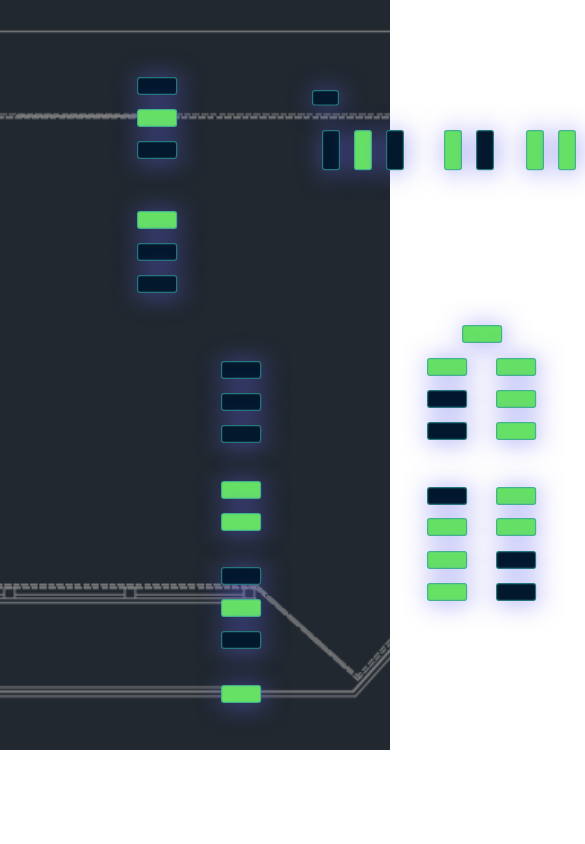
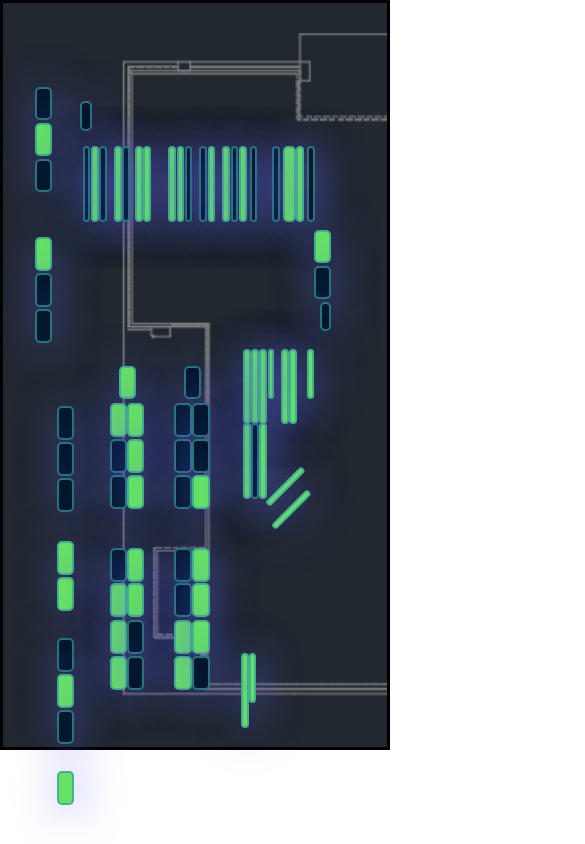
Before and after one commit to SeungYeopO/Smart-ParkingLot, a React (Create React App) app in the folder frontend/front-end/: page / in a window 390 px wide. Shown: the top 844 px of the page, 585 px wide, since content can reach past the window. Built offline with nearby package versions, Linux system fonts and the light colour scheme; the HTML template or start-up script is replaced by a standard one.

Commit message:
feat: 메인 페이지 반응형 구현

```diff
--- a/frontend/front-end/src/App.css
+++ b/frontend/front-end/src/App.css
@@ -1,12 +1,15 @@
 /* App.css 파일 */
 .parkingLot {
-  /* background-image: url('../public/assets/parking.png'); */
-  background-image: url('../public/assets/image.png');
-  background-size: cover; /* 이미지가 컨테이너를 가득 채우도록 */
-  background-position: center; /* 이미지가 항상 중앙에 위치하도록 */
-  width: 100%; /* 너비를 최대 100%로 설정 */
-  height: 750px; /* 초기 높이 설정 */
-  max-width: 1520px; /* 최대 너비 제한 */
+  background-image: url("../public/assets/image.png");
+  background-size: cover;
+  /* background-position: center;  */
+  /* width: 100%;  */
+  height: 750px;
+  max-width: 1520px;
+  /* margin: auto;  */
+  border: 3px solid #000; /* 테두리 스타일 */
+  /* position: relative; */
+  box-sizing: border-box; /* 테두리 포함하여 너비 계산 */
 }
 
 .parking-space {
@@ -15,22 +18,3 @@
   box-shadow: 3px 3px 40px 2px rgba(95, 102, 238, 0.5);
   color: #66e166;
 }
-
-
-/* 화면 크기가 768px 미만일 때 적용될 스타일 */
-@media (max-width: 768px) {
-  .parking-space {
-    /* 주차 공간 크기 줄이기 */
-    transform: scale(0.8);
-    transform-origin: top left;
-  }
-}
-
-/* 화면 크기가 480px 미만일 때 적용될 스타일 */
-@media (max-width: 480px) {
-  .parking-space {
-    /* 주차 공간 더 줄이기 */
-    transform: scale(0.6);
-    transform-origin: top left;
-  }
-}
--- a/frontend/front-end/src/components/ParkingLot.jsx
+++ b/frontend/front-end/src/components/ParkingLot.jsx
@@ -1,20 +1,40 @@
 import React, { useEffect, useState } from "react";
-
-import parkingData from './test.json';
-
-
+import parkingData from "./test.json";
 
 const ParkingLot = () => {
   const [parkingStatus, setParkingStatus] = useState({});
-
+  const backgroundSize = { width: 1520, height: 750 }; // 이미지 크기
   useEffect(() => {
     // JSON 파일에서 section_id와 is_filled 값을 추출하여 상태로 설정합니다.
     const statusMap = {};
-    parkingData.forEach(item => {
+    parkingData.forEach((item) => {
       statusMap[item.section_id] = item.is_filled;
     });
     setParkingStatus(statusMap);
   }, []);
+
+  // 주차공간 % 계산 로직
+  const calculateStyle = (space) => {
+    const xPercent = (space.x / backgroundSize.width) * 100;
+    const yPercent = (space.y / backgroundSize.height) * 100;
+    const widthPercent = (space.width / backgroundSize.width) * 100;
+    const heightPercent = (space.height / backgroundSize.height) * 100;
+
+    return {
+      position: "absolute",
+      left: `${xPercent}%`,
+      top: `${yPercent}%`,
+      width: `${widthPercent}%`,
+      height: `${heightPercent}%`,
+      transform: `rotate(${space.rotate || 0}deg)`,
+      backgroundColor:
+        parkingStatus[space.id] === 1 ? "rgb(2, 24, 45)" : "#66e166",
+      border: "2px solid rgba(55, 158, 159, 0.7)",
+      borderRadius: "5px",
+      boxShadow: "3px 3px 40px 2px rgba(95, 102, 238, 0.5)",
+      color: "#66e166",
+    };
+  };
 
   const parkingSpaces = [
     { id: 1, x: 137, y: 77, width: 67, height: 30 },
@@ -105,22 +125,12 @@ const ParkingLot = () => {
   return (
     <div className="parking-lot">
       {parkingSpaces.map((space) => (
-        <div className="parking-space-edge">
-          <div
-            key={space.id}
-            className="parking-space"
-            style={{
-              position: "absolute",
-              left: `${space.x}px`,
-              top: `${space.y}px`,
-              width: `${space.width}px`,
-              height: `${space.height}px`,
-              rotate: `${space.rotate}deg`,
-              backgroundColor: parkingStatus[space.id] === 1 ? 'rgb(2, 24, 45)' : '#66e166',
-            }}
-          >
-            {/* 주차장 위치 번호 <span>{space.id}</span> */}
-          </div>
+        <div
+          key={space.id}
+          className="parking-space"
+          style={calculateStyle(space)}
+        >
+          {/* 주차장 위치 번호 <span>{space.id}</span> */}
         </div>
       ))}
     </div>
--- a/frontend/front-end/src/pages/ParkingMap.jsx
+++ b/frontend/front-end/src/pages/ParkingMap.jsx
@@ -1,4 +1,4 @@
-import React from 'react';
+import React, { useState } from 'react';
 import ParkingLot from '../components/ParkingLot';
 
 const ParkingMap = () => {
```
